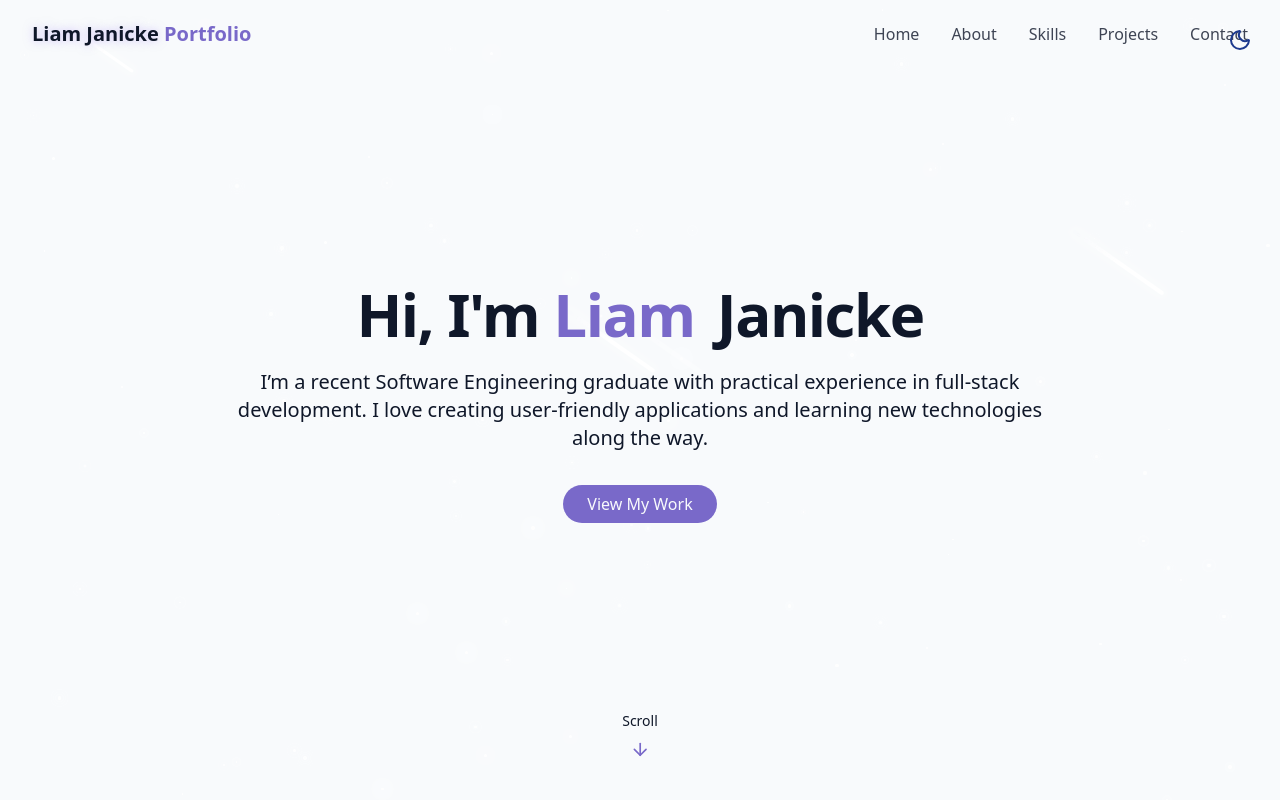
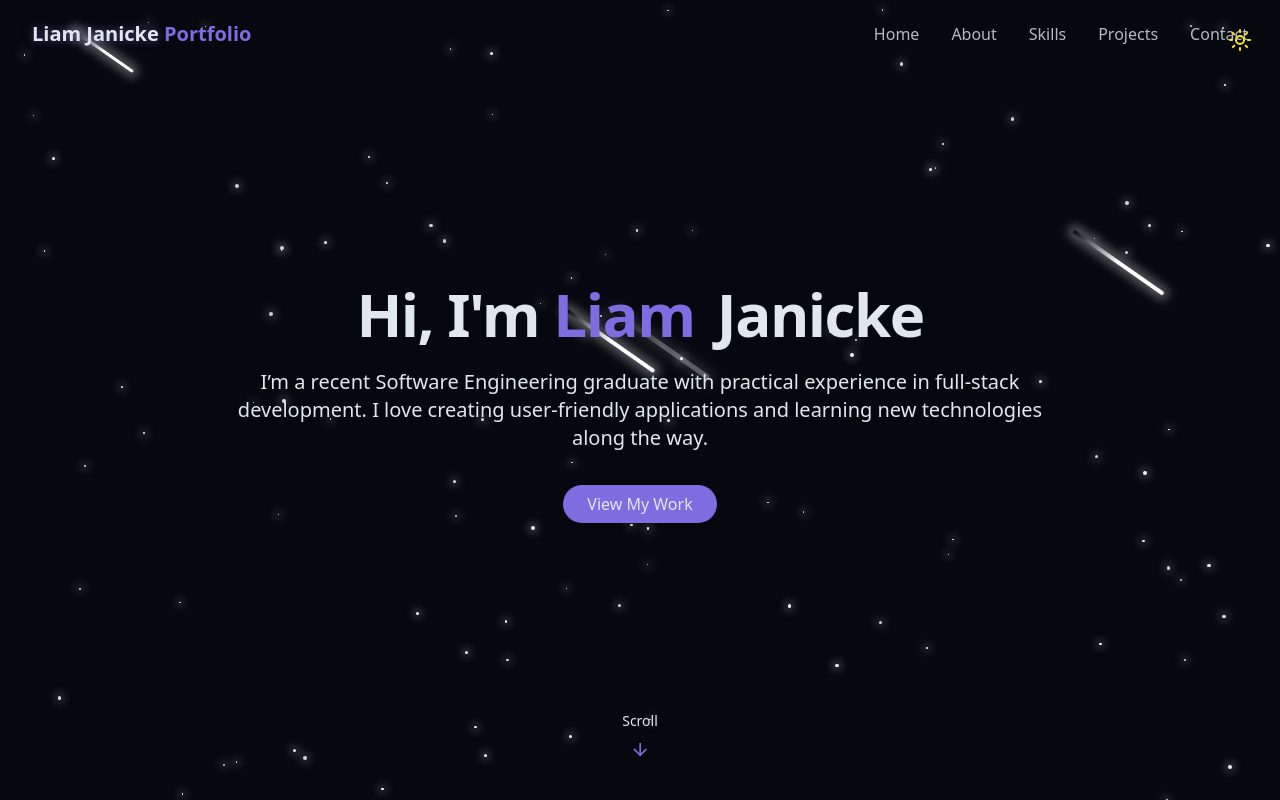
Before and after one commit to lijae101/React-Portfolio, a React (Vite) app: page / in a window 1280 px wide. Shown: the top 800 px of the page. Built offline with nearby package versions, Linux system fonts and the light colour scheme.

Commit message:
Fixed minor bug with dark mode

```diff
--- a/src/components/ThemeToggle.jsx
+++ b/src/components/ThemeToggle.jsx
@@ -1,4 +1,4 @@
-import React, {useEffect, useState} from "react";
+import React, { useEffect, useState } from "react";
 import { Moon, Sun } from "lucide-react"; // or from another icon package
 
 import { cn } from "../lib/utils";
@@ -8,9 +8,10 @@ export const ThemeToggle = () => {
     //UseEffect to read theme value in local Storage
     useEffect(() => {
         const storedTheme = localStorage.getItem("theme")
-        if(storedTheme === "dark"){
+        if (storedTheme === "dark" || storedTheme === null) {
             setIsDarkMode(true)
             document.documentElement.classList.add("dark")
+            localStorage.setItem("theme", "dark");
         } else {
             localStorage.setItem("theme", "light");
             setIsDarkMode(false)
@@ -19,7 +20,7 @@ export const ThemeToggle = () => {
     }, []);
     //Function to toggle Light/Dark Mode
     const toggleTheme = () => {
-        if(isDarkMode){
+        if (isDarkMode) {
             document.documentElement.classList.remove("dark")
             localStorage.setItem("theme", "light")
             setIsDarkMode(false)
@@ -31,7 +32,7 @@ export const ThemeToggle = () => {
     }
 
     return (
-        <button onClick = {toggleTheme} className={cn("fixed max-sm:hidden top-5 right-5 z-50 p-2 rounded-full transition-colors duration-300",
+        <button onClick={toggleTheme} className={cn("fixed max-sm:hidden top-5 right-5 z-50 p-2 rounded-full transition-colors duration-300",
             "focus:outline-hidden"
         )}>
             {" "}
@@ -41,7 +42,7 @@ export const ThemeToggle = () => {
 
                 <Moon className="h-6 w-6 text-blue-900" />
             )}
-            </button>
-        );
+        </button>
+    );
 
-        };
+};
```
